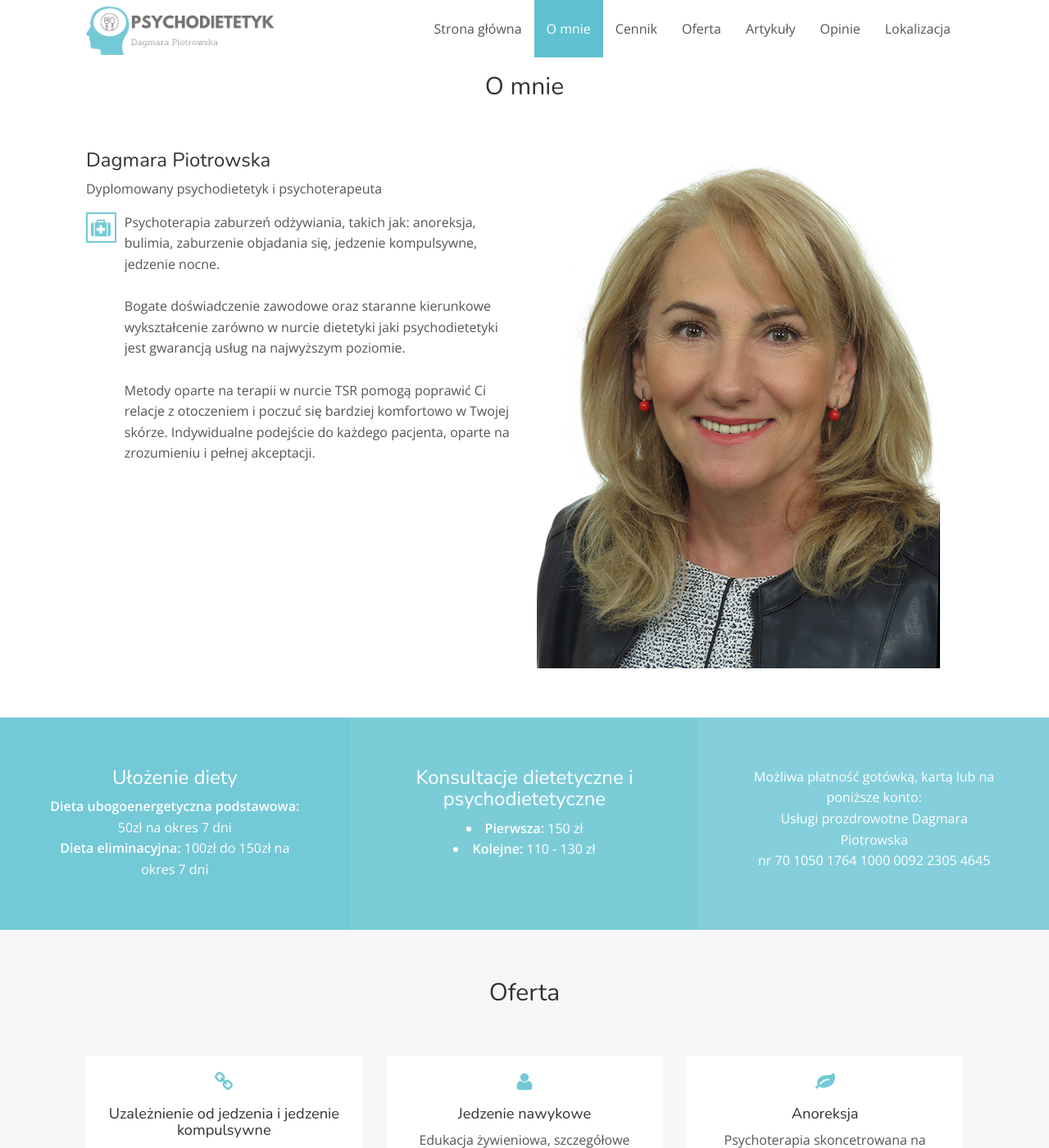
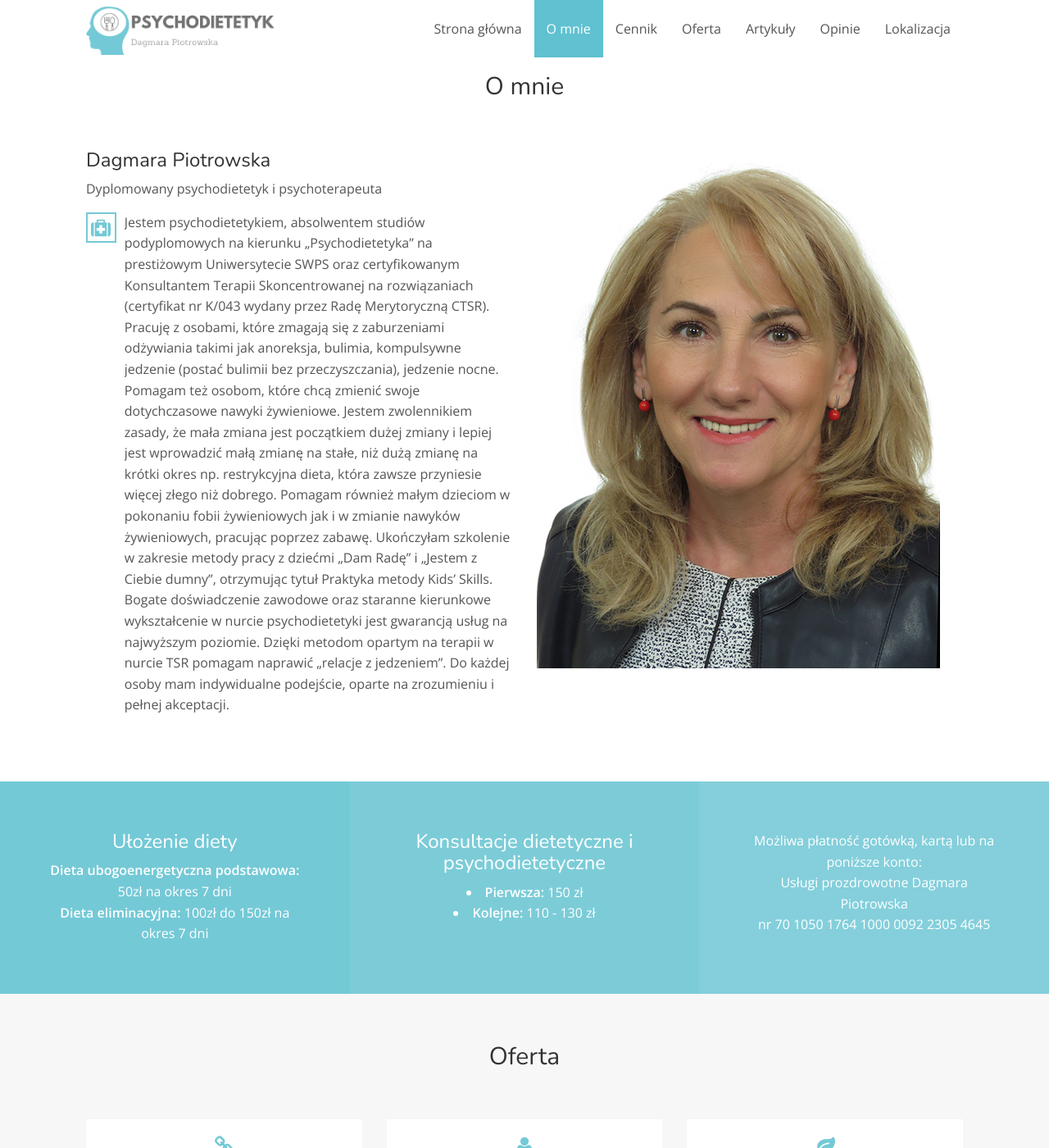
Before and after one commit to dagmarap/dagmarap.github.io, a Jekyll site: the page built from index.html, in a window 1280 px wide and 1400 px high, scrolled down 734 px. Shown: the whole window at 82% size. Built offline with Jekyll 4.4.1, drawn with Linux system fonts in a browser that asks for light colours; nearby versions of some CDN libraries.

Commit message:
change about me description

```diff
--- a/index.html
+++ b/index.html
@@ -86,9 +86,11 @@ meta:
                         </div>
                     </div>
                     <div class="media-body">
-                        <p>Psychoterapia zaburzeń odżywiania, takich jak: anoreksja, bulimia, zaburzenie objadania się, jedzenie kompulsywne, jedzenie nocne. <br><br>
-                        Bogate doświadczenie zawodowe oraz staranne kierunkowe wykształcenie zarówno w nurcie dietetyki jaki psychodietetyki jest gwarancją usług na najwyższym poziomie.<br><br>
-                        Metody oparte na terapii w nurcie TSR pomogą poprawić Ci relacje z otoczeniem i poczuć się bardziej komfortowo w Twojej skórze. Indywidualne podejście do każdego pacjenta, oparte na zrozumieniu i pełnej akceptacji.</p>
+                        <p>
+                            Jestem psychodietetykiem, absolwentem studiów podyplomowych na kierunku „Psychodietetyka” na prestiżowym Uniwersytecie SWPS oraz certyfikowanym Konsultantem Terapii Skoncentrowanej na rozwiązaniach (certyfikat nr K/043 wydany przez Radę Merytoryczną CTSR). Pracuję z osobami, które zmagają się z zaburzeniami odżywiania takimi jak anoreksja, bulimia, kompulsywne jedzenie (postać bulimii bez przeczyszczania), jedzenie nocne. Pomagam też osobom, które chcą zmienić swoje dotychczasowe nawyki żywieniowe. Jestem zwolennikiem zasady, że mała zmiana jest początkiem dużej zmiany i lepiej jest wprowadzić małą zmianę na stałe, niż dużą zmianę na krótki okres np. restrykcyjna dieta, która zawsze przyniesie więcej złego niż dobrego. Pomagam również małym dzieciom w pokonaniu fobii żywieniowych jak i w zmianie nawyków żywieniowych, pracując poprzez zabawę. Ukończyłam szkolenie w zakresie metody pracy z dziećmi „Dam Radę” i „Jestem z Ciebie dumny”, otrzymując tytuł Praktyka metody Kids’ Skills.
+Bogate doświadczenie zawodowe oraz staranne kierunkowe wykształcenie w nurcie psychodietetyki jest gwarancją usług na najwyższym poziomie.
+Dzięki metodom opartym na terapii w nurcie TSR pomagam naprawić „relacje z jedzeniem”. Do każdej osoby mam indywidualne podejście, oparte na zrozumieniu i pełnej akceptacji.
+                        </p>
                     </div>
                 </div>
 
```
